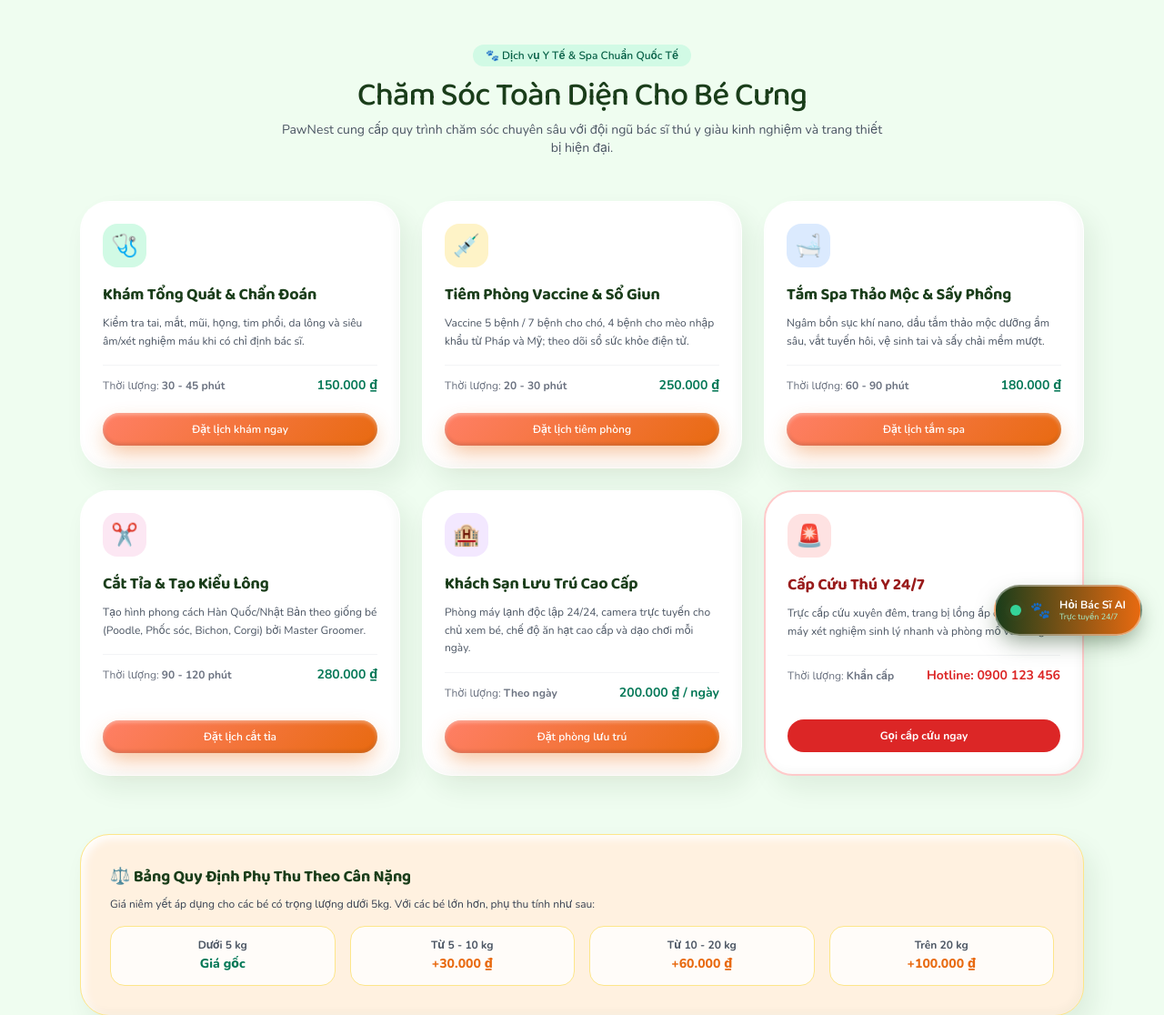
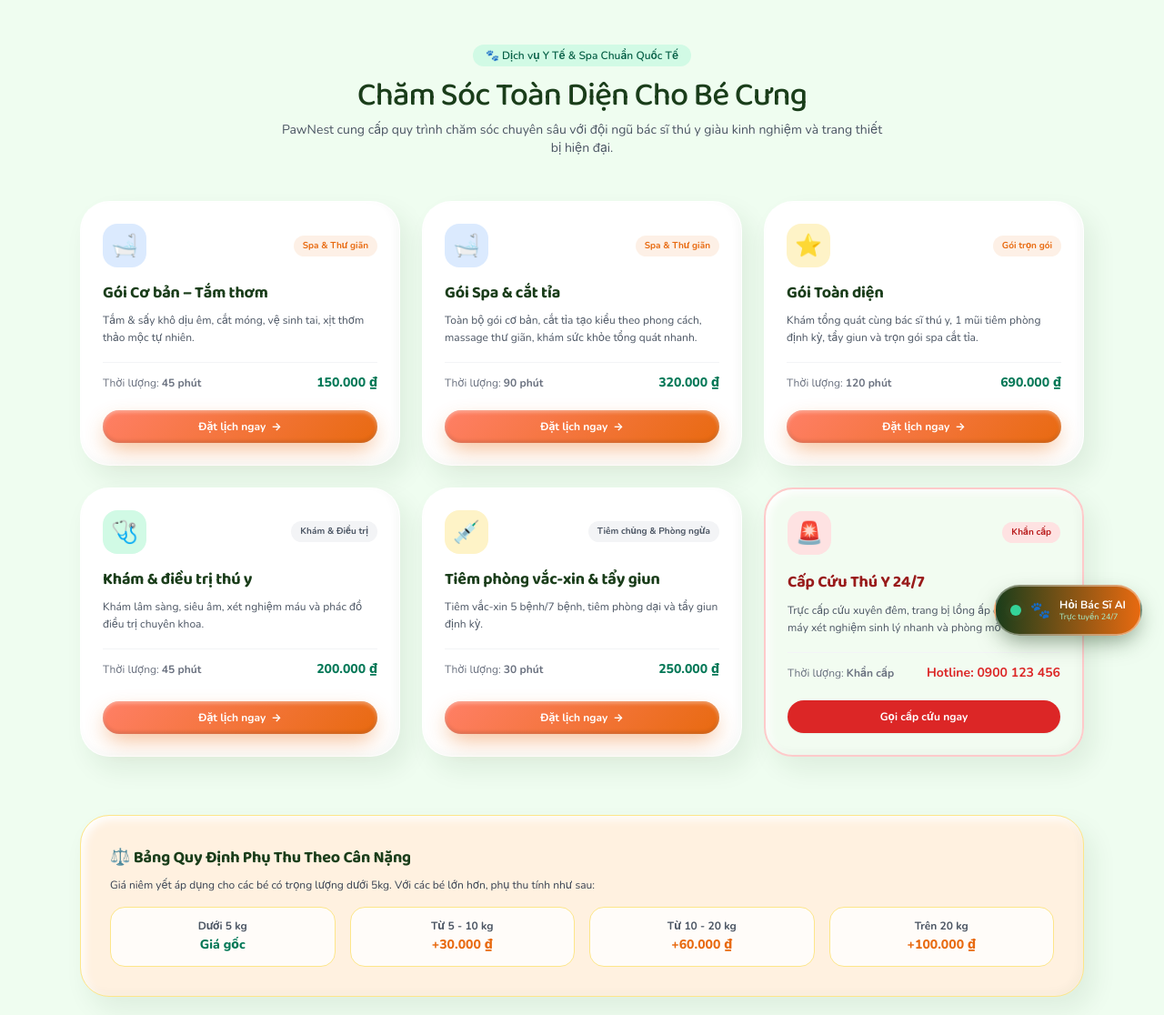
Before and after one commit to NguyenThienKhangWork/WedTrungTamThuY, a PHP site: page /dich-vu.php in a window 1280 px wide. Shown: the part 77-1193 px from the top of the page at 91% size. Run offline with PHP 8.4, Linux system fonts and the light colour scheme; data comes from the database, SQL or seed files in the repository; some libraries are stand-ins or nearby versions.

Commit message:
fix(services): make services dynamic from database on dich-vu.php, dat-lich.php, and index.php

```diff
--- a/dich-vu.php
+++ b/dich-vu.php
@@ -11,15 +11,37 @@ $page_desc = 'Danh sách dịch vụ khám chữa bệnh, tiêm chủng vaccine,
 $active_menu = 'services';
 
 require_once __DIR__ . '/includes/header.php';
-require_once __DIR__ . '/includes/db.php';
+require_once __DIR__ . '/config/database.php';
+require_once __DIR__ . '/repository/ServiceRepository.php';
 
-// Lấy danh sách dịch vụ từ MySQL nếu có
-$servicesList = [];
-try {
-    $stmt = $pdo->query("SELECT * FROM services WHERE is_active = 1 ORDER BY is_package ASC, id ASC");
-    $servicesList = $stmt->fetchAll();
-} catch (Exception $e) {
-    // Fallback static
+$serviceRepo = new ServiceRepository();
+$servicesList = $serviceRepo->findActive();
+
+// Helper gán biểu tượng và phân loại trực quan cho dịch vụ
+function getServiceMeta(string $name, int|string $is_package): array {
+    $n = mb_strtolower($name, 'UTF-8');
+    if (str_contains($n, 'khám') || str_contains($n, 'chẩn đoán') || str_contains($n, 'điều trị')) {
+        return ['icon' => '🩺', 'bg' => 'bg-emerald-100 text-[#1a3d1a]', 'badge' => 'Khám & Điều trị'];
+    }
+    if (str_contains($n, 'tiêm') || str_contains($n, 'vắc') || str_contains($n, 'vac') || str_contains($n, 'giun')) {
+        return ['icon' => '💉', 'bg' => 'bg-amber-100 text-[#E86A10]', 'badge' => 'Tiêm chủng & Phòng ngừa'];
+    }
+    if (str_contains($n, 'tắm') || str_contains($n, 'spa') || str_contains($n, 'thơm')) {
+        return ['icon' => '🛁', 'bg' => 'bg-blue-100 text-blue-700', 'badge' => 'Spa & Thư giãn'];
+    }
+    if (str_contains($n, 'cắt') || str_contains($n, 'tỉa') || str_contains($n, 'kiểu') || str_contains($n, 'groom')) {
+        return ['icon' => '✂️', 'bg' => 'bg-pink-100 text-pink-700', 'badge' => 'Grooming Thẩm mỹ'];
+    }
+    if (str_contains($n, 'khách sạn') || str_contains($n, 'lưu trú') || str_contains($n, 'hotel')) {
+        return ['icon' => '🏨', 'bg' => 'bg-purple-100 text-purple-700', 'badge' => 'Lưu trú Khách sạn'];
+    }
+    if (str_contains($n, 'cấp cứu') || str_contains($n, 'hồi sức')) {
+        return ['icon' => '🚨', 'bg' => 'bg-red-100 text-red-600', 'badge' => 'Cấp cứu 24/7'];
+    }
+    if (!empty($is_package)) {
+        return ['icon' => '⭐', 'bg' => 'bg-amber-100 text-amber-700', 'badge' => 'Gói trọn gói'];
+    }
+    return ['icon' => '🐾', 'bg' => 'bg-emerald-50 text-emerald-800', 'badge' => 'Dịch vụ thú y'];
 }
 ?>
 
@@ -37,123 +59,52 @@ try {
     </p>
   </div>
 
-  <!-- Lưới dịch vụ chính (CSS Grid auto-fit) -->
+  <!-- Lưới dịch vụ động lấy từ Cơ sở Dữ liệu (MySQL) -->
   <div class="grid grid-cols-1 md:grid-cols-2 lg:grid-cols-3 gap-6 mb-16">
-    <!-- 1. Khám tổng quát & Chẩn đoán -->
-    <div class="clay-card p-6 flex flex-col justify-between">
+    <?php if (!empty($servicesList)): ?>
+      <?php foreach ($servicesList as $svc):
+        $meta = getServiceMeta($svc['name'], $svc['is_package'] ?? 0);
+      ?>
+        <div class="clay-card p-6 flex flex-col justify-between hover:-translate-y-1 hover:shadow-lg transition-all duration-300">
           <div>
-        <div class="w-12 h-12 rounded-2xl bg-emerald-100 text-[#1a3d1a] flex items-center justify-center text-2xl mb-4">
-          🩺
+            <div class="flex items-center justify-between mb-4">
+              <div class="w-12 h-12 rounded-2xl <?= $meta['bg'] ?> flex items-center justify-center text-2xl shadow-2xs">
+                <?= $meta['icon'] ?>
               </div>
-        <h3 class="font-bold text-lg text-[#1a3d1a]">Khám Tổng Quát & Chẩn Đoán</h3>
+              <span class="px-2.5 py-1 rounded-full text-[10px] font-bold <?= !empty($svc['is_package']) ? 'bg-[#E86A10]/10 text-[#E86A10]' : 'bg-gray-100 text-gray-600' ?>">
+                <?= $meta['badge'] ?>
+              </span>
+            </div>
+
+            <h3 class="font-bold text-lg text-[#1a3d1a] leading-snug"><?= e($svc['name']) ?></h3>
             <p class="text-xs text-gray-600 mt-2 leading-relaxed">
-          Kiểm tra tai, mắt, mũi, họng, tim phổi, da lông và siêu âm/xét nghiệm máu khi có chỉ định bác sĩ.
+              <?= e($svc['description'] ?: 'Quy trình kiểm tra và chăm sóc chuyên nghiệp theo chuẩn quốc tế tại PawNest.') ?>
             </p>
+
             <div class="mt-4 flex items-center justify-between text-xs text-gray-500 border-t border-gray-100 pt-3">
-          <span>Thời lượng: <strong>30 - 45 phút</strong></span>
-          <span class="text-emerald-700 font-bold text-sm">150.000 ₫</span>
+              <span>Thời lượng: <strong><?= (int)$svc['duration_min'] ?> phút</strong></span>
+              <span class="text-emerald-700 font-extrabold text-sm"><?= number_format((float)$svc['price'], 0, ',', '.') ?> ₫</span>
             </div>
           </div>
+
           <div class="mt-5">
-        <a href="/dat-lich.php?service=Khám tổng quát" class="w-full clay-btn-orange py-2.5 text-xs">
-          Đặt lịch khám ngay
+            <a href="/dat-lich.php?service=<?= urlencode($svc['name']) ?>" class="w-full clay-btn-orange py-2.5 text-xs inline-flex items-center justify-center gap-1.5 font-bold shadow-xs">
+              <span>Đặt lịch ngay</span>
+              <span>→</span>
             </a>
           </div>
         </div>
+      <?php endforeach; ?>
+    <?php endif; ?>
 
-    <!-- 2. Tiêm phòng Vaccine & Tẩy giun -->
-    <div class="clay-card p-6 flex flex-col justify-between">
+    <!-- Card Cấp cứu 24/7 cố định -->
+    <div class="clay-card p-6 flex flex-col justify-between border-2 border-red-200 bg-red-50/20">
       <div>
-        <div class="w-12 h-12 rounded-2xl bg-amber-100 text-[#E86A10] flex items-center justify-center text-2xl mb-4">
-          💉
+        <div class="flex items-center justify-between mb-4">
+          <div class="w-12 h-12 rounded-2xl bg-red-100 text-red-600 flex items-center justify-center text-2xl shadow-2xs">
+            🚨
           </div>
-        <h3 class="font-bold text-lg text-[#1a3d1a]">Tiêm Phòng Vaccine & Sổ Giun</h3>
-        <p class="text-xs text-gray-600 mt-2 leading-relaxed">
-          Vaccine 5 bệnh / 7 bệnh cho chó, 4 bệnh cho mèo nhập khẩu từ Pháp và Mỹ; theo dõi sổ sức khỏe điện tử.
-        </p>
-        <div class="mt-4 flex items-center justify-between text-xs text-gray-500 border-t border-gray-100 pt-3">
-          <span>Thời lượng: <strong>20 - 30 phút</strong></span>
-          <span class="text-emerald-700 font-bold text-sm">250.000 ₫</span>
-        </div>
-      </div>
-      <div class="mt-5">
-        <a href="/dat-lich.php?service=Tiêm phòng vaccine" class="w-full clay-btn-orange py-2.5 text-xs">
-          Đặt lịch tiêm phòng
-        </a>
-      </div>
-    </div>
-
-    <!-- 3. Tắm Spa thảo mộc & sấy phồng -->
-    <div class="clay-card p-6 flex flex-col justify-between">
-      <div>
-        <div class="w-12 h-12 rounded-2xl bg-blue-100 text-blue-700 flex items-center justify-center text-2xl mb-4">
-          🛁
-        </div>
-        <h3 class="font-bold text-lg text-[#1a3d1a]">Tắm Spa Thảo Mộc & Sấy Phồng</h3>
-        <p class="text-xs text-gray-600 mt-2 leading-relaxed">
-          Ngâm bồn sục khí nano, dầu tắm thảo mộc dưỡng ẩm sâu, vắt tuyến hôi, vệ sinh tai và sấy chải mềm mượt.
-        </p>
-        <div class="mt-4 flex items-center justify-between text-xs text-gray-500 border-t border-gray-100 pt-3">
-          <span>Thời lượng: <strong>60 - 90 phút</strong></span>
-          <span class="text-emerald-700 font-bold text-sm">180.000 ₫</span>
-        </div>
-      </div>
-      <div class="mt-5">
-        <a href="/dat-lich.php?service=Tắm Spa thảo mộc" class="w-full clay-btn-orange py-2.5 text-xs">
-          Đặt lịch tắm spa
-        </a>
-      </div>
-    </div>
-
-    <!-- 4. Cắt tỉa & Tạo kiểu lông nghệ thuật -->
-    <div class="clay-card p-6 flex flex-col justify-between">
-      <div>
-        <div class="w-12 h-12 rounded-2xl bg-pink-100 text-pink-700 flex items-center justify-center text-2xl mb-4">
-          ✂️
-        </div>
-        <h3 class="font-bold text-lg text-[#1a3d1a]">Cắt Tỉa & Tạo Kiểu Lông</h3>
-        <p class="text-xs text-gray-600 mt-2 leading-relaxed">
-          Tạo hình phong cách Hàn Quốc/Nhật Bản theo giống bé (Poodle, Phốc sóc, Bichon, Corgi) bởi Master Groomer.
-        </p>
-        <div class="mt-4 flex items-center justify-between text-xs text-gray-500 border-t border-gray-100 pt-3">
-          <span>Thời lượng: <strong>90 - 120 phút</strong></span>
-          <span class="text-emerald-700 font-bold text-sm">280.000 ₫</span>
-        </div>
-      </div>
-      <div class="mt-5">
-        <a href="/dat-lich.php?service=Cắt tỉa & tạo kiểu" class="w-full clay-btn-orange py-2.5 text-xs">
-          Đặt lịch cắt tỉa
-        </a>
-      </div>
-    </div>
-
-    <!-- 5. Khách sạn thú cưng (Pet Hotel) -->
-    <div class="clay-card p-6 flex flex-col justify-between">
-      <div>
-        <div class="w-12 h-12 rounded-2xl bg-purple-100 text-purple-700 flex items-center justify-center text-2xl mb-4">
-          🏨
-        </div>
-        <h3 class="font-bold text-lg text-[#1a3d1a]">Khách Sạn Lưu Trú Cao Cấp</h3>
-        <p class="text-xs text-gray-600 mt-2 leading-relaxed">
-          Phòng máy lạnh độc lập 24/24, camera trực tuyến cho chủ xem bé, chế độ ăn hạt cao cấp và dạo chơi mỗi ngày.
-        </p>
-        <div class="mt-4 flex items-center justify-between text-xs text-gray-500 border-t border-gray-100 pt-3">
-          <span>Thời lượng: <strong>Theo ngày</strong></span>
-          <span class="text-emerald-700 font-bold text-sm">200.000 ₫ / ngày</span>
-        </div>
-      </div>
-      <div class="mt-5">
-        <a href="/dat-lich.php?service=Khách sạn lưu trú" class="w-full clay-btn-orange py-2.5 text-xs">
-          Đặt phòng lưu trú
-        </a>
-      </div>
-    </div>
-
-    <!-- 6. Cấp cứu 24/7 & Hồi sức -->
-    <div class="clay-card p-6 flex flex-col justify-between border-2 border-red-200">
-      <div>
-        <div class="w-12 h-12 rounded-2xl bg-red-100 text-red-600 flex items-center justify-center text-2xl mb-4">
-          🚨
+          <span class="px-2.5 py-1 rounded-full text-[10px] font-bold bg-red-100 text-red-700">Khẩn cấp</span>
         </div>
         <h3 class="font-bold text-lg text-red-800">Cấp Cứu Thú Y 24/7</h3>
         <p class="text-xs text-gray-600 mt-2 leading-relaxed">
@@ -165,7 +116,7 @@ try {
         </div>
       </div>
       <div class="mt-5">
-        <a href="tel:0900123456" class="w-full py-2.5 rounded-full bg-red-600 hover:bg-red-700 text-white font-bold text-xs inline-flex items-center justify-center gap-2">
+        <a href="tel:0900123456" class="w-full py-2.5 rounded-full bg-red-600 hover:bg-red-700 text-white font-bold text-xs inline-flex items-center justify-center gap-2 shadow-sm transition-all active:scale-98">
           <span>Gọi cấp cứu ngay</span>
         </a>
       </div>
```
Also changed, not shown: admin/services.php (+49 -12 lines), dat-lich.php (+17 -8 lines), index.php (+19 -6 lines). Lines whose indentation alone changed are shown as unchanged.
